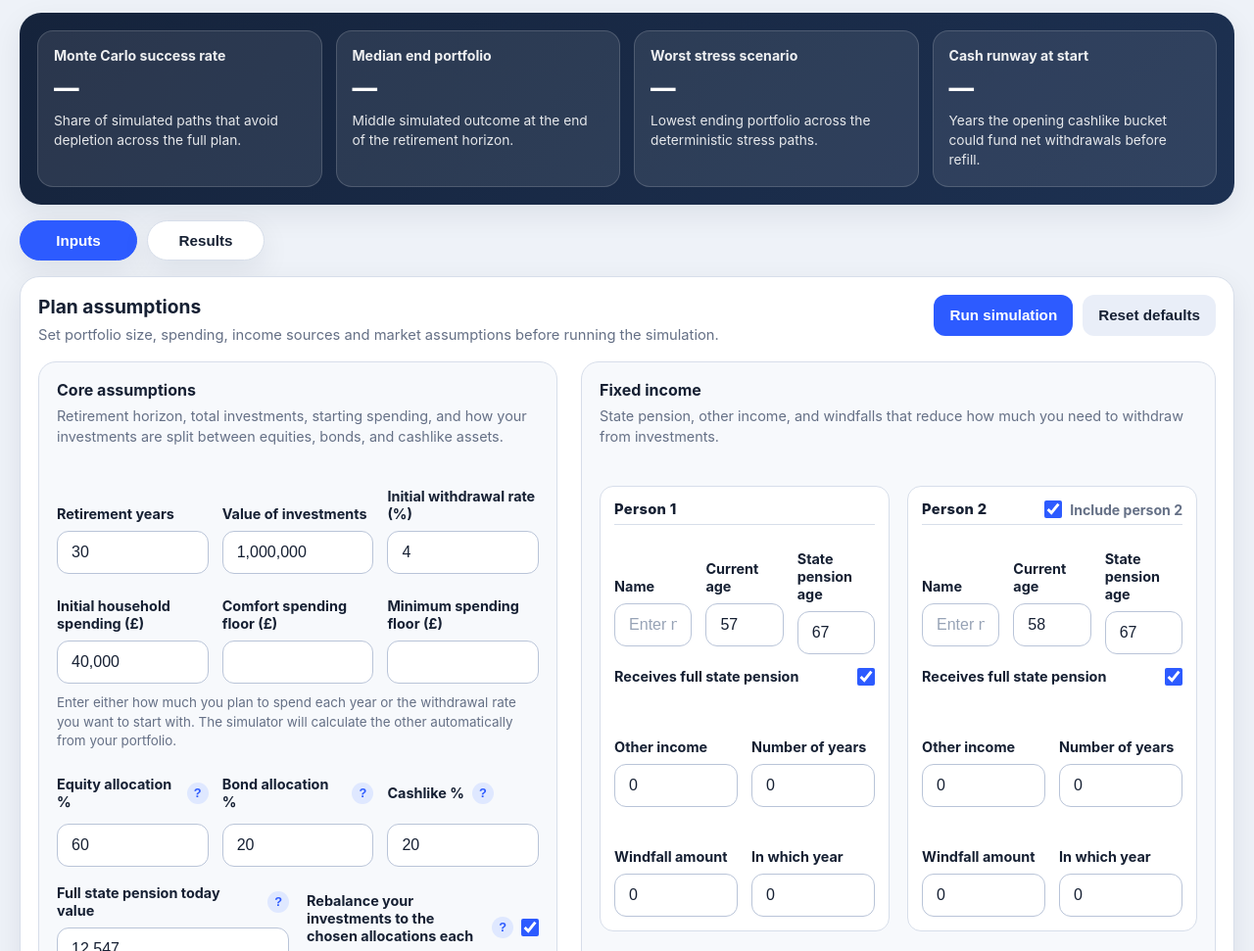
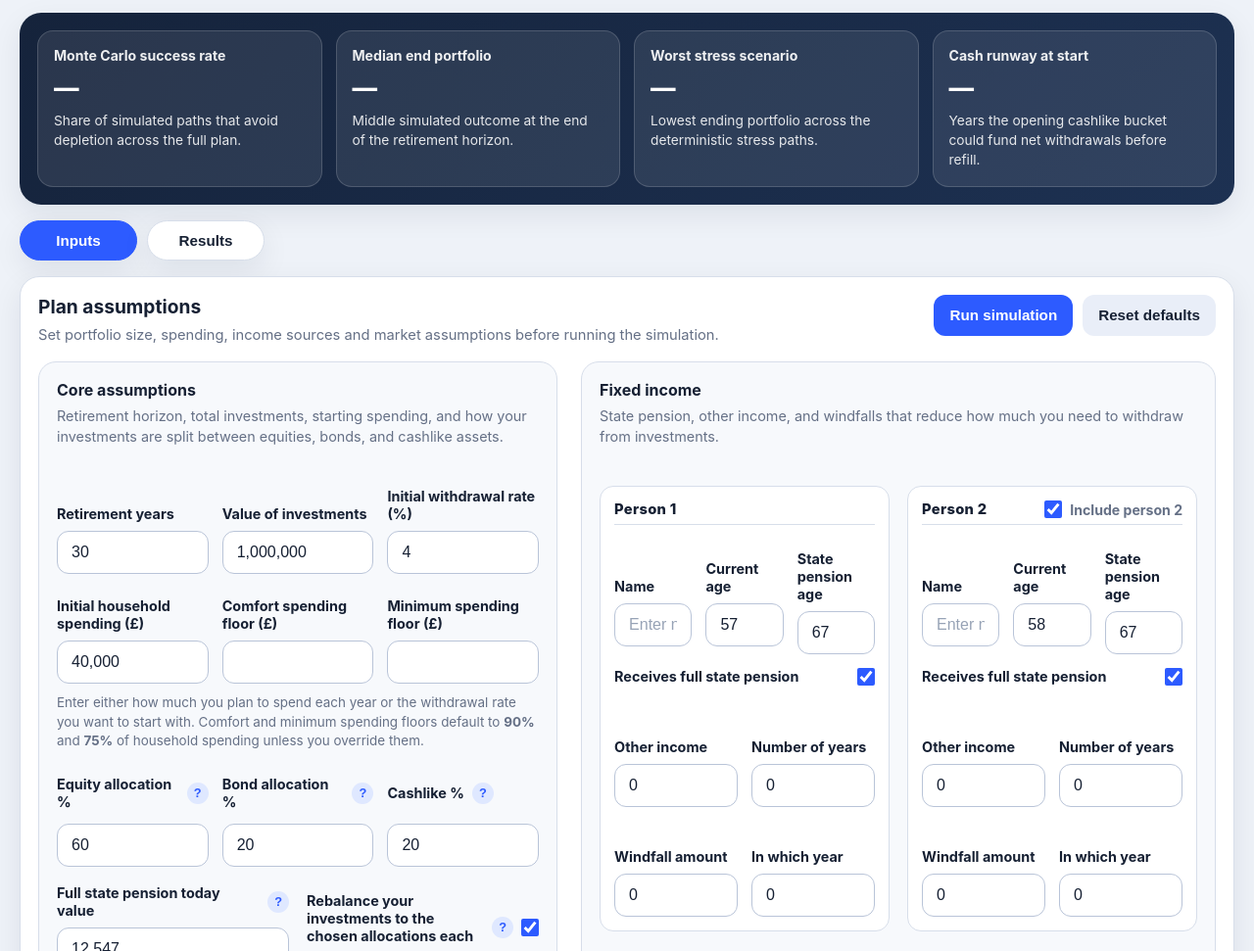
Before and after one commit to mr-androidwoody/retirement-income-planner, a website with bundled scripts: page index.html in a window 1280 px wide. Shown: the part 129-1100 px from the top of the page at 98% size. Built offline with nearby package versions, Linux system fonts and the light colour scheme.

Commit message:
Add files via upload

```diff
--- a/index.html
+++ b/index.html
@@ -118,7 +118,7 @@
                 </div>
 
                 <div class="section-subnote">
-                  Enter either how much you plan to spend each year or the withdrawal rate you want to start with. The simulator will calculate the other automatically from your portfolio.
+                  Enter either how much you plan to spend each year or the withdrawal rate you want to start with. Comfort and minimum spending floors default to <strong>90%</strong> and <strong>75%</strong> of household spending unless you override them.
                 </div>
 
                 <div class="field-grid field-grid-3">
```
